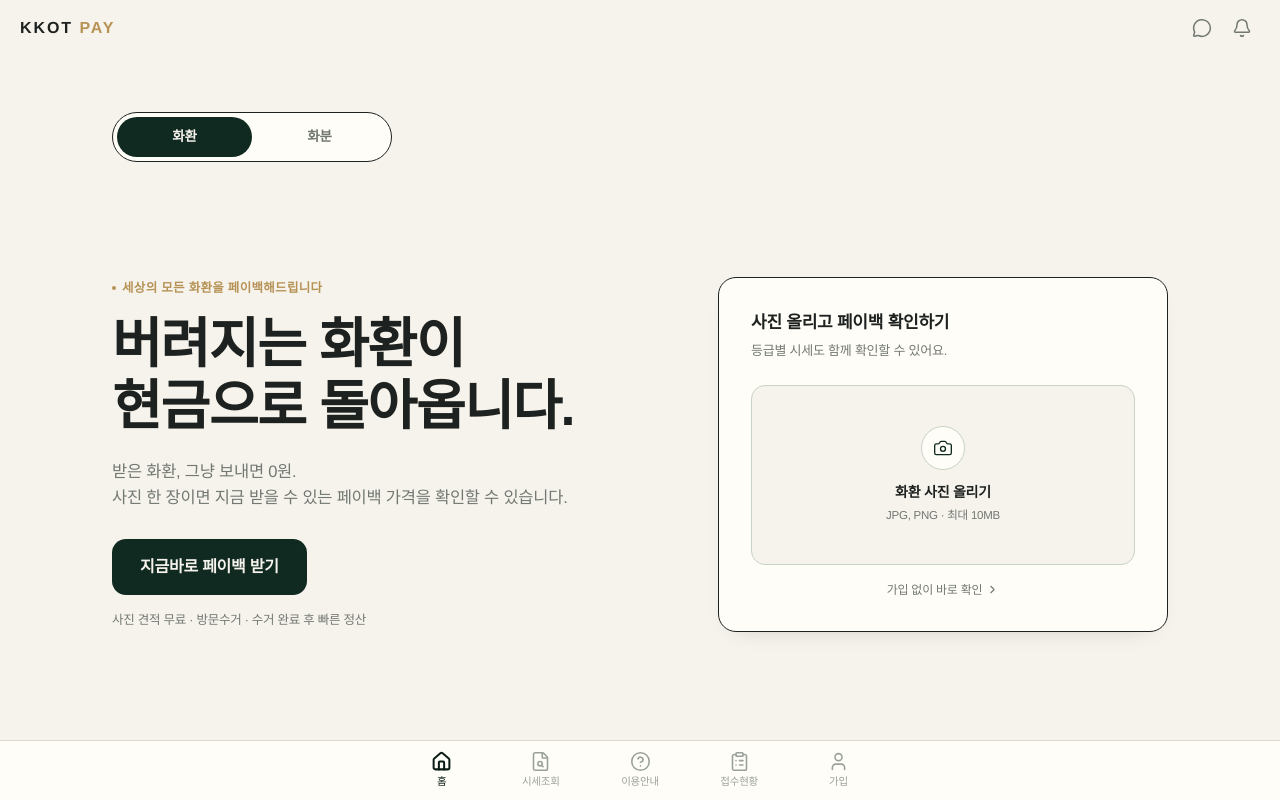
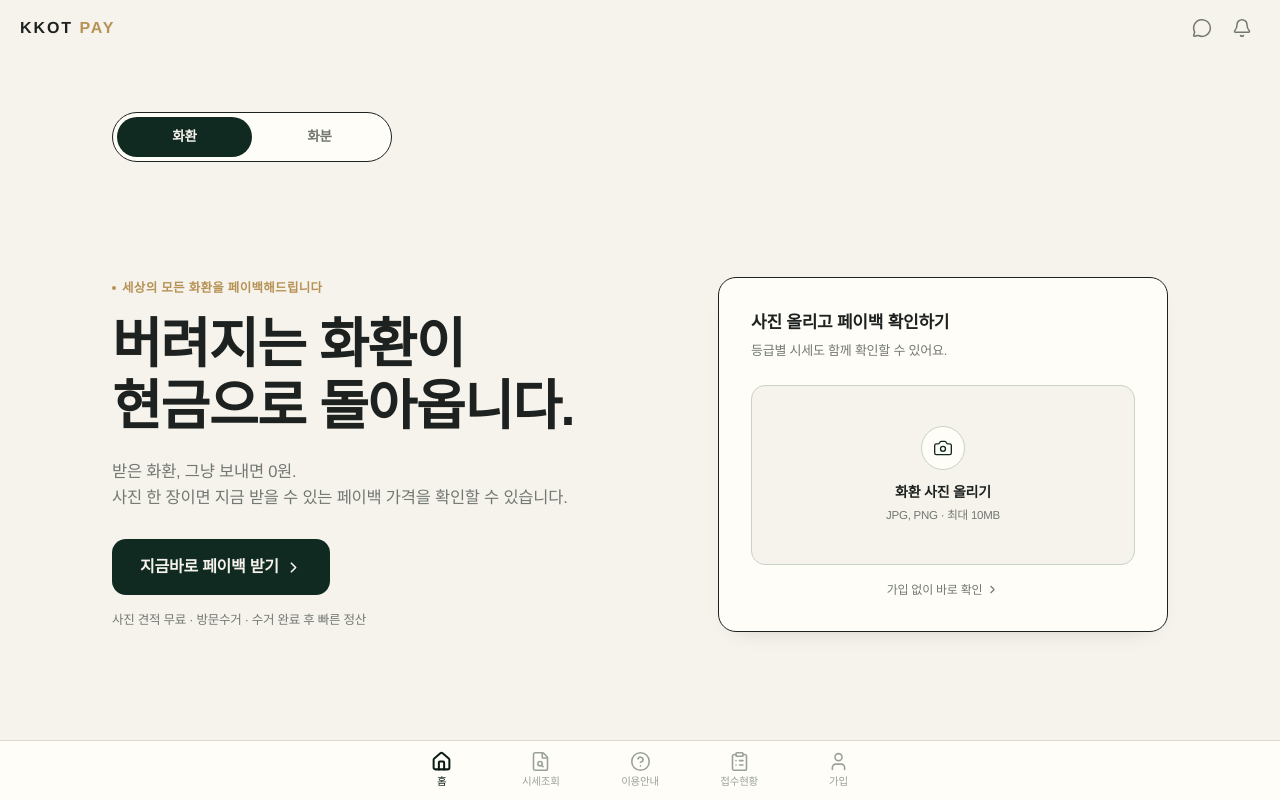
Before and after one commit to obglow3413-droid/wreathpay2, a Next.js app: page / in a window 1280 px wide. Shown: the top 800 px of the page. Built offline with nearby package versions, Linux system fonts and the light colour scheme; no server answers; a web font is replaced by a local one.

Commit message:
Update Hero.tsx

```diff
--- a/src/components/home/Hero.tsx
+++ b/src/components/home/Hero.tsx
@@ -46,12 +46,20 @@ const SERVICE_CONTENT: Record<
 
 export default function Hero() {
   const [active, setActive] = useState<ServiceKey>("wreath");
+  // 처음 한 번은 순차 등장(fade-up)을, 그 이후 탭 전환은 짧은 tab-fade를 쓰기 위한 플래그
+  const [hasInteracted, setHasInteracted] = useState(false);
   const content = SERVICE_CONTENT[active];
+  const transitionClass = hasInteracted ? "tab-fade" : "fade-up";
+
+  function handleTabChange(next: ServiceKey) {
+    setHasInteracted(true);
+    setActive(next);
+  }
 
   return (
     <section className="bg-ivory">
       <div className="mx-auto max-w-[1120px] px-5 py-10 md:px-8 md:py-14">
-        {/* 상단 탭: 화환 / 화분 (선택 시 forest, 절제된 슬라이딩) */}
+        {/* 상단 탭: 화환 / 화분 (선택 시 forest, 인디케이터 슬라이드 200ms) */}
         <div className="relative mx-auto flex max-w-[280px] rounded-full border border-line bg-paper p-1 md:mx-0">
           <div
             className="absolute inset-y-1 w-[calc(50%-4px)] rounded-full bg-forest transition-transform duration-200 ease-out"
@@ -61,7 +69,7 @@ export default function Hero() {
           />
           <button
             type="button"
-            onClick={() => setActive("wreath")}
+            onClick={() => handleTabChange("wreath")}
             className={`relative z-10 flex-1 rounded-full py-2.5 text-center text-[13.5px] font-semibold transition-colors duration-200 ${
               active === "wreath" ? "text-ivory" : "text-muted"
             }`}
@@ -70,7 +78,7 @@ export default function Hero() {
           </button>
           <button
             type="button"
-            onClick={() => setActive("plant")}
+            onClick={() => handleTabChange("plant")}
             className={`relative z-10 flex-1 rounded-full py-2.5 text-center text-[13.5px] font-semibold transition-colors duration-200 ${
               active === "plant" ? "text-ivory" : "text-muted"
             }`}
@@ -80,39 +88,55 @@ export default function Hero() {
         </div>
 
         <div className="mt-8 md:grid md:min-h-[520px] md:grid-cols-[55fr_45fr] md:items-center md:gap-14">
-          {/* 왼쪽: 서비스 소개 문구 + CTA */}
-          <div key={`copy-${active}`} className="fade-up">
-            <p className="flex items-center gap-1.5 text-[12.5px] font-semibold tracking-wide text-brass">
+          {/* 왼쪽: 헤드라인 → 설명 → CTA 순으로 등장(첫 진입에만 스태거) */}
+          <div key={`copy-${active}`}>
+            <p
+              className={`${transitionClass} flex items-center gap-1.5 text-[12.5px] font-semibold tracking-wide text-brass`}
+            >
               <span className="h-1 w-1 rounded-full bg-brass" />
               {content.badge}
             </p>
 
-            <h1 className="mt-3 break-keep text-[30px] font-extrabold leading-[1.25] tracking-tight text-foreground md:mt-4 md:text-[54px] md:leading-[1.15]">
+            <h1
+              className={`${transitionClass} mt-3 break-keep text-[30px] font-extrabold leading-[1.25] tracking-tight text-foreground md:mt-4 md:text-[54px] md:leading-[1.15]`}
+              style={!hasInteracted ? { animationDelay: "90ms" } : undefined}
+            >
               {content.titleLines[0]}
               <br />
               {content.titleLines[1]}
             </h1>
 
-            <p className="mt-5 text-[15px] leading-relaxed text-muted md:text-[16.5px]">
+            <p
+              className={`${transitionClass} mt-5 text-[15px] leading-relaxed text-muted md:text-[16.5px]`}
+              style={!hasInteracted ? { animationDelay: "180ms" } : undefined}
+            >
               {content.desc[0]}
               <br />
               {content.desc[1]}
             </p>
 
-            <div className="mt-7">
+            <div
+              className={`${transitionClass} mt-7`}
+              style={!hasInteracted ? { animationDelay: "270ms" } : undefined}
+            >
               <Link
                 href={content.ctaHref}
-                className="hover-lift flex h-[56px] w-full items-center justify-center rounded-[14px] bg-forest px-7 text-[16px] font-bold text-ivory md:inline-flex md:w-auto"
+                className="hover-lift group flex h-[56px] w-full items-center justify-center gap-1.5 rounded-[14px] bg-forest px-7 text-[16px] font-bold text-ivory md:inline-flex md:w-auto"
               >
                 {content.ctaLabel}
+                <ChevronRight size={17} strokeWidth={2.4} className="hover-arrow" />
               </Link>
             </div>
 
             <p className="mt-4 text-[12.5px] text-muted">{content.footNote}</p>
           </div>
 
-          {/* 오른쪽(PC) / 아래(모바일): 사진 견적 카드 */}
-          <div key={`card-${active}`} className="fade-up mt-8 md:mt-0">
+          {/* 오른쪽(PC) / 아래(모바일): 사진 견적 카드 (네 번째 순서로 등장) */}
+          <div
+            key={`card-${active}`}
+            className={`${transitionClass} mt-8 md:mt-0`}
+            style={!hasInteracted ? { animationDelay: "360ms" } : undefined}
+          >
             <Link
               href={content.ctaHref}
               className="hover-lift block rounded-[18px] border border-line bg-paper p-6 shadow-[0_10px_24px_-20px_rgba(10,27,22,0.35)] md:p-8"
@@ -120,9 +144,9 @@ export default function Hero() {
               <p className="text-[15.5px] font-bold text-foreground md:text-[17px]">{content.cardTitle}</p>
               <p className="mt-1.5 text-[13px] text-muted">{content.cardDesc}</p>
 
-              {/* 업로드 영역: sage 테두리 (무지개/네온 없음) */}
-              <div className="mt-6 flex flex-col items-center justify-center rounded-[14px] border border-sage bg-ivory px-6 py-10 text-center">
-                <div className="flex h-11 w-11 items-center justify-center rounded-full border border-sage bg-paper text-forest">
+              {/* 업로드 영역: sage 테두리, hover 시 brass 톤으로 은은하게만 변화 */}
+              <div className="upload-card mt-6 flex flex-col items-center justify-center rounded-[14px] border border-sage bg-ivory px-6 py-10 text-center">
+                <div className="upload-card-icon flex h-11 w-11 items-center justify-center rounded-full border border-sage bg-paper text-forest">
                   {active === "wreath" ? (
                     <Camera size={20} strokeWidth={1.6} />
                   ) : (
```
